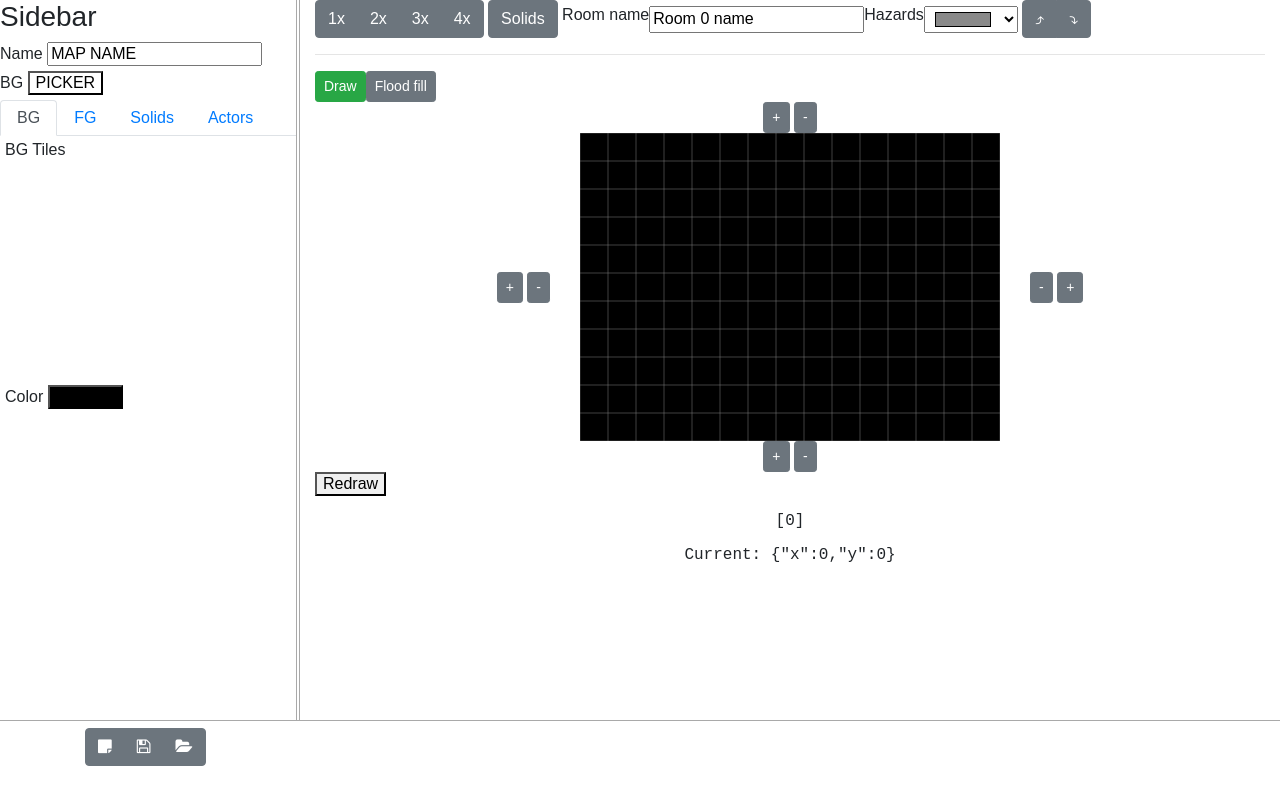
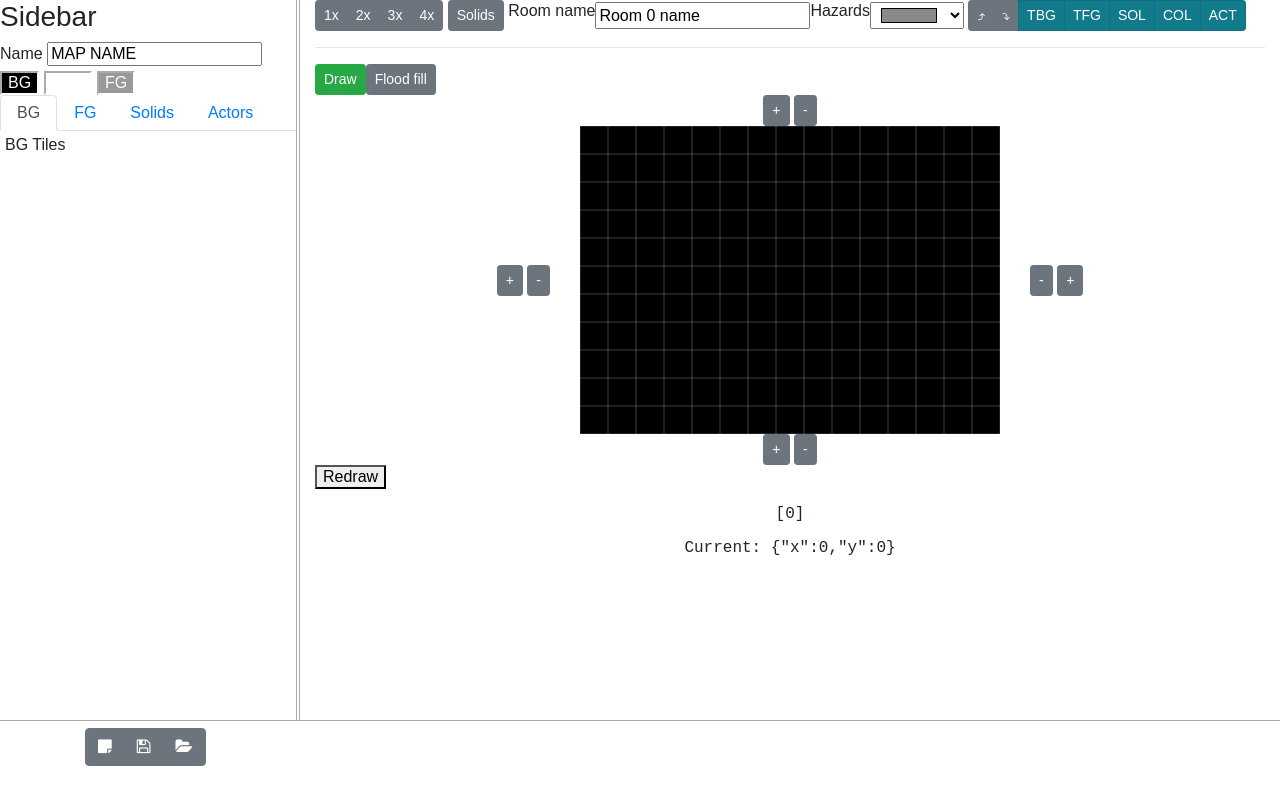
Before and after one commit to rafadelahoz/c64ed, an Electron app: page index.html in a window 1280 px wide. Drawn offline with nearby package versions, Linux system fonts and the light colour scheme; no server answers.

Commit message:
Clipboard for layers + colors now working

```diff
--- a/index.html
+++ b/index.html
@@ -19,8 +19,9 @@
         <label for="map-name">Name</label>
         <input type="text" id="map-name"><br/>
 
-        <label for="bgColor-picker">BG</label>
-        <button id="bgColor-picker" style="background: #fff;">PICKER</button>
+        <button id="bgColor-picker" style="background: #fff; mix-blend-mode: difference;">BG</button>
+        <button id="fgColor-bg-picker" style="background: #000; mix-blend-mode: difference;">TBG</button>
+        <button id="fgColor-fg-picker" style="background: #666; mix-blend-mode: difference;">FG</button>
 
         <ul class="nav nav-tabs" id="sidebarTab" role="tablist">
           <li class="nav-item">
@@ -42,15 +43,11 @@
               <p>BG Tiles</p>
               <canvas id="tileset-bg" width='600' height='600'></canvas>
               <div id="secret"></div>
-              <label for="fgColor-bg-picker">Color</label>
-              <button id="fgColor-bg-picker" style="background: #000;">PICKER</button>
           </div>
           <div class="tab-pane fade" id="tiles-fg" role="tabpanel" aria-labelledby="tiles-fg-tab">
               <p>FG Tile</p>
               <canvas id="tileset-fg" width='600' height='600'></canvas>
               <div id="secret"></div>
-              <label for="fgColor-fg-picker">Color</label>
-              <button id="fgColor-fg-picker" style="background: #666;">PICKER</button>
           </div>
           <div class="tab-pane fade" id="solids" role="tabpanel" aria-labelledby="solids-tab">
             <p>Solids</p>
@@ -69,17 +66,17 @@
         </div>
     </nav>
     <div class="container">
-      <div class="btn-group" role="group" aria-label="Zoom buttons">
+      <div class="btn-group btn-group-sm" role="group" aria-label="Zoom buttons">
         <button type="button" class="btn btn-secondary btn-zoom" id="btn-zoom-1">1x</button>
         <button type="button" class="btn btn-secondary btn-zoom" id="btn-zoom-2">2x</button>
         <button type="button" class="btn btn-secondary btn-zoom" id="btn-zoom-3">3x</button>
         <button type="button" class="btn btn-secondary btn-zoom" id="btn-zoom-4">4x</button>
       </div>
-      <div class="btn-group" role="group" aria-label="Solid button">
+      <div class="btn-group btn-group-sm" role="group" aria-label="Solid button">
         <button type="button" class="btn btn-secondary" id="btn-toggle-solids">Solids</button>
       </div>
 
-      <div class="btn-group" role="group" aria-label="Solid button">
+      <div class="btn-group btn-group-sm" role="group" aria-label="Solid button">
         <label for="room-name">Room name</label>
         <input type="text" id="room-name">
 
@@ -87,9 +84,20 @@
         <input id="hazardsColor" type="color" list="c64-colors" value="#898989">
       </div>
 
-      <div class="btn-group" role="group" aria-label="Clipboard">
+      <div class="btn-group btn-group-sm" role="group" aria-label="Clipboard">
         <button type="button" class="btn btn-secondary" id="btn-clipboard-copy">⤴</button>
         <button type="button" class="btn btn-secondary" id="btn-clipboard-paste">⤵</button>
+
+        <!--<button type="button" class="btn btn-info active" id="toggle-clipboard-bg" data-toggle="button" aria-pressed="true">BG</button>-->
+        <button type="button" class="btn btn-info active" id="toggle-clipboard-tbg" data-toggle="button" aria-pressed="true">TBG</button>
+        <button type="button" class="btn btn-info active" id="toggle-clipboard-tfg" data-toggle="button" aria-pressed="true">TFG</button>
+        <button type="button" class="btn btn-info active" id="toggle-clipboard-sol" data-toggle="button" aria-pressed="true">SOL</button>
+        <button type="button" class="btn btn-info active" id="toggle-clipboard-col" data-toggle="button" aria-pressed="true">COL</button>
+        <button type="button" class="btn btn-info active" id="toggle-clipboard-act" data-toggle="button" aria-pressed="true">ACT</button>
+      </div>
+
+      <div class="btn-group-sm">
+
       </div>
 
       <hr/>
--- a/js/clipboard.js
+++ b/js/clipboard.js
@@ -22,6 +22,21 @@ let roomClipboard = {
     tiles: {},
     solids: [],
     actors: []
+}
+
+let copyLayers = {
+    // bg: true,
+    tbg: true,
+    tfg: true,
+    sol: true,
+    col: true,
+    act: true
+}
+
+function checkLayers() {
+    for (layer in copyLayers) {
+        copyLayers[layer] = $('#toggle-clipboard-' + layer).hasClass("active");
+    }
 }
 
 /**
@@ -90,14 +105,17 @@ function pasteRoom() {
     if (!room || !cursor || !roomClipboard.hasData)
         return;
 
-    // Copy colors
-    // TODO: Only if required
+    checkLayers();
+
+    // Paste colors
+    if (copyLayers.col) {
         room.colors = [];
         for (color of roomClipboard.colors) {
             room.colors.push(color);
         }
+    }
 
-    // Copy tiles, only for the cursor!
+    // Paste tiles, only for the cursor!
     let screenX = (cursor.x - room.gridX);
     let screenY = (cursor.y - room.gridY);
     let startTileX = screenX * globals.baseColumns;
@@ -106,30 +124,39 @@ function pasteRoom() {
     let rows = globals.baseRows;
 
     // Background tiles
+    if (copyLayers.tbg) {
         for (let col = 0; col < columns; col++) {
             for (let row = 0; row < rows; row++) {
                 set(room.tiles["bg"], room.columns, startTileX + col, startTileY + row,
                     get(roomClipboard.tiles["bg"], columns, col, row));
             }
         }
+    }
 
     // Foreground tiles
+    if (copyLayers.tfg) {
         for (let col = 0; col < columns; col++) {
             for (let row = 0; row < rows; row++) {
                 set(room.tiles["fg"], room.columns, startTileX + col, startTileY + row,
                     get(roomClipboard.tiles["fg"], columns, col, row));
             }
         }
+    }
 
     // Solids
+    if (copyLayers.sol) {
         for (let col = 0; col < columns; col++) {
             for (let row = 0; row < rows; row++) {
                 set(room.solids, room.columns, startTileX + col, startTileY + row,
                     get(roomClipboard.solids, columns, col, row));
             }
         }
+    }
 
-    // TODO: Actors
+    // Actors
+    if (copyLayers.act) {
+        // TODO: restore actors
+    }
 }
 
 function get(array, columns, column, row) {
--- a/js/editor.js
+++ b/js/editor.js
@@ -108,21 +108,30 @@ $('#btn-toggle-solids').on('click', function(e) {
     e.target.textContent = (globals.getRenderSolids() ? "" : "!") + "Solids";
 });
 
-$('#btn-clipboard-copy').on('click', function(e) {
+$('#btn-clipboard-copy').on('click', copyRoom);
+$('#btn-clipboard-paste').on('click', pasteRoom);
+mousetrap.bind('ctrl+c', copyRoom);
+mousetrap.bind('ctrl+v', pasteRoom);
+
+function copyRoom(e) {
     clipboard.copyRoom();
-});
+}
 
-$('#btn-clipboard-paste').on('click', function(e) {
+function pasteRoom(e) {
+    // Paste!
     clipboard.pasteRoom();
-    // TODO: Update color displays
+
+    // Update color displays
+    refreshColorInputs();
 
     // Update tileset panels colors
     let tsets = globals.getTilesetPanels();
         for (var tset in tsets)
             tilesetPanel.redraw(tsets[tset]);
+
     // Redraw the screen with the new colors + data
     screenDisplay.render();
-});
+}
 
 function refreshColorInputs() {
     let room = screenGrid.getCurrentRoom();
@@ -168,25 +177,13 @@ $('#btn-save').on('click', function(e) {
  * @param {MapData} map
  */
 function handleColorFormats(map) {
-    let matcher = /^rgb\(([0-9]+), ?([0-9]+), ?([0-9]+)\)/i;
-    let members = null;
     for (room of map.rooms) {
-        for (i in room.colors) {
-            if (room.colors[i].startsWith("rgb")) {
-                members = matcher.exec(room.colors[i]);
-                room.colors[i] = rgbToHex(members[1], members[2], members[3]);
+        if (room) {
+            for (i in room.colors) {
+                room.colors[i] = palette.hex(room.colors[i]);
             }
         }
     }
-}
-
-function rgbToHex(r, g, b) {
-    return "#" + componentToHex(r) + componentToHex(g) + componentToHex(b);
-}
-
-function componentToHex(c) {
-    var hex = c.toString(16);
-    return hex.length == 1 ? "0" + hex : hex;
 }
 
 $('.btn-size-add').on('click', function(e) {
--- a/js/palette.js
+++ b/js/palette.js
@@ -1,3 +1,4 @@
+const screenGrid = require('./screenGrid.js');
 
 var black       = ['#000000', '#000000', '#000000', '#000000', '#000000', '#000000', '#000000', '#000000'];
 var white       = ['#202020', '#404040', '#606060', '#808080', '#9f9f9f', '#bfbfbf', '#dfdfdf', '#ffffff'];
@@ -62,6 +63,8 @@ function showPicker(originalColor, callback) {
         });
 
         setTimeout(function() {
+            let room = screenGrid.getCurrentRoom();
+
             let canvas = $("#palette-canvas")[0];
 
             canvas.width = $('#palette-canvas').parent().width();
@@ -77,6 +80,33 @@ function showPicker(originalColor, callback) {
                     context.fillStyle = palette[x + y * paletteColorsHorizontal];
                     context.fillRect(x * colorCellWidth, y * colorCellHeight, colorCellWidth, colorCellHeight);
                     context.fill();
+
+                    if (hex(room.colors[0]) == hex(palette[x + y * paletteColorsHorizontal])) {
+                        context.fillStyle = '#111111';
+                        context.strokeStyle = 'red';
+                        context.fillText("BG", x * colorCellWidth + colorCellWidth / 2, y * colorCellHeight + colorCellHeight / 2);
+                        context.strokeText("BG", x * colorCellWidth + colorCellWidth / 2, y * colorCellHeight + colorCellHeight / 2);
+                        context.fill();
+                        context.stroke();
+                    }
+
+                    if (hex(room.colors[1]) == hex(palette[x + y * paletteColorsHorizontal])) {
+                        context.fillStyle = '#111111';
+                        context.strokeStyle = 'red';
+                        context.fillText("TBG", x * colorCellWidth + colorCellWidth / 2, y * colorCellHeight + colorCellHeight / 2);
+                        context.strokeText("TBG", x * colorCellWidth + colorCellWidth / 2, y * colorCellHeight + colorCellHeight / 2);
+                        context.fill();
+                        context.stroke();
+                    }
+
+                    if (hex(room.colors[2]) == hex(palette[x + y * paletteColorsHorizontal])) {
+                        context.fillStyle = '#111111';
+                        context.strokeStyle = 'red';
+                        context.fillText("TFG", x * colorCellWidth + colorCellWidth / 2, y * colorCellHeight + colorCellHeight / 2);
+                        context.strokeText("TFG", x * colorCellWidth + colorCellWidth / 2, y * colorCellHeight + colorCellHeight / 2);
+                        context.fill();
+                        context.stroke();
+                    }
                 }
             }
 
@@ -200,7 +230,32 @@ function buildModal(title, body, saveCallback, cancelCallback) {
     return $modal;
 }
 
+let matcher = /^rgb\(([0-9]+), ?([0-9]+), ?([0-9]+)\)/i;
+function hex(value) {
+    if (!value)
+        return value;
+
+    if (value.startsWith("rgb")) {
+        members = matcher.exec(value);
+        return rgbToHex(members[1], members[2], members[3]);
+    } else if (value.startsWith("#")) {
+        return value;
+    }
+
+    return value;
+}
+
+function rgbToHex(r, g, b) {
+    return "#" + componentToHex(r) + componentToHex(g) + componentToHex(b);
+}
+
+function componentToHex(c) {
+    var hex = parseInt(c).toString(16);
+    return hex.length == 1 ? "0" + hex : hex;
+}
+
 module.exports = {
     palette: palette,
-    showPicker: showPicker
+    showPicker: showPicker,
+    hex: hex
 };
```
Lines whose indentation alone changed are shown as unchanged.
